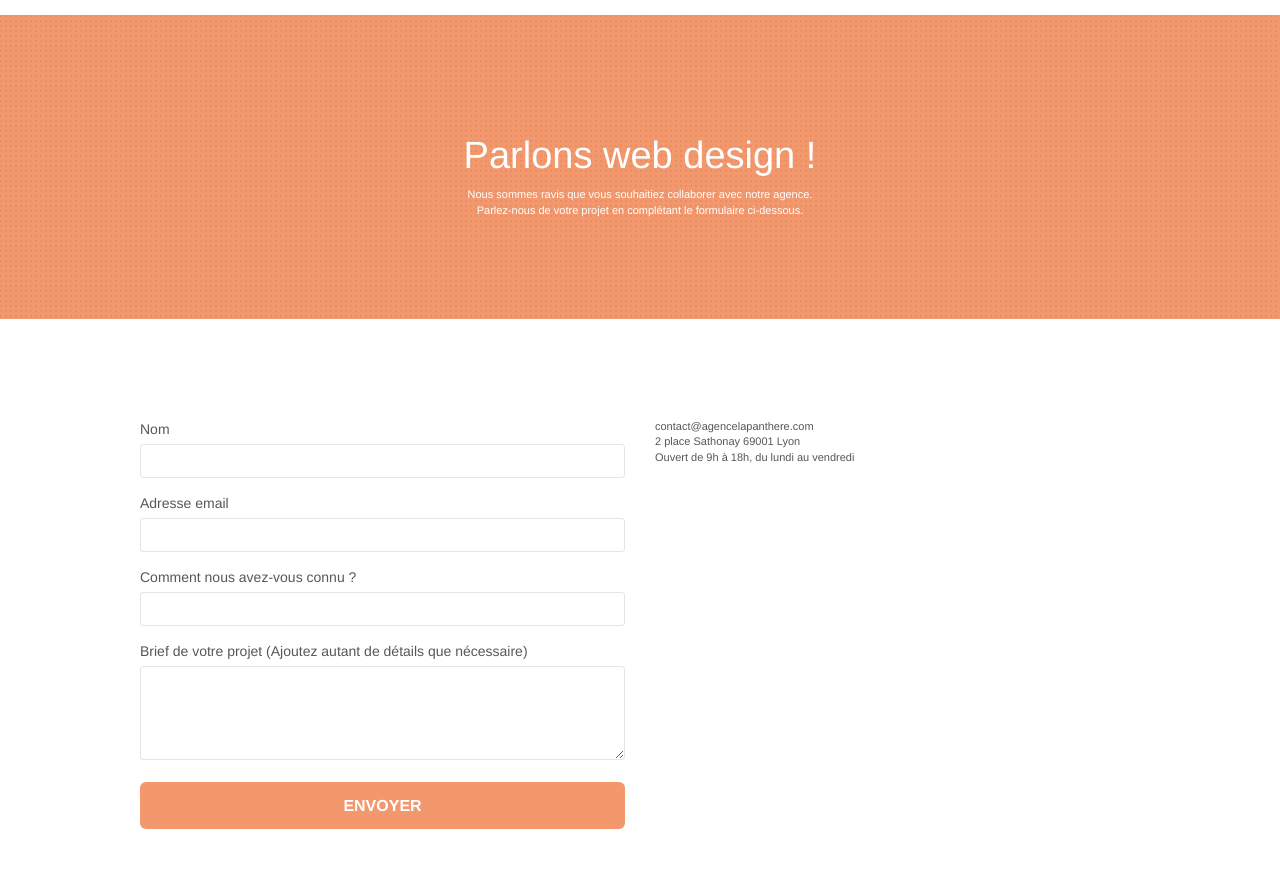
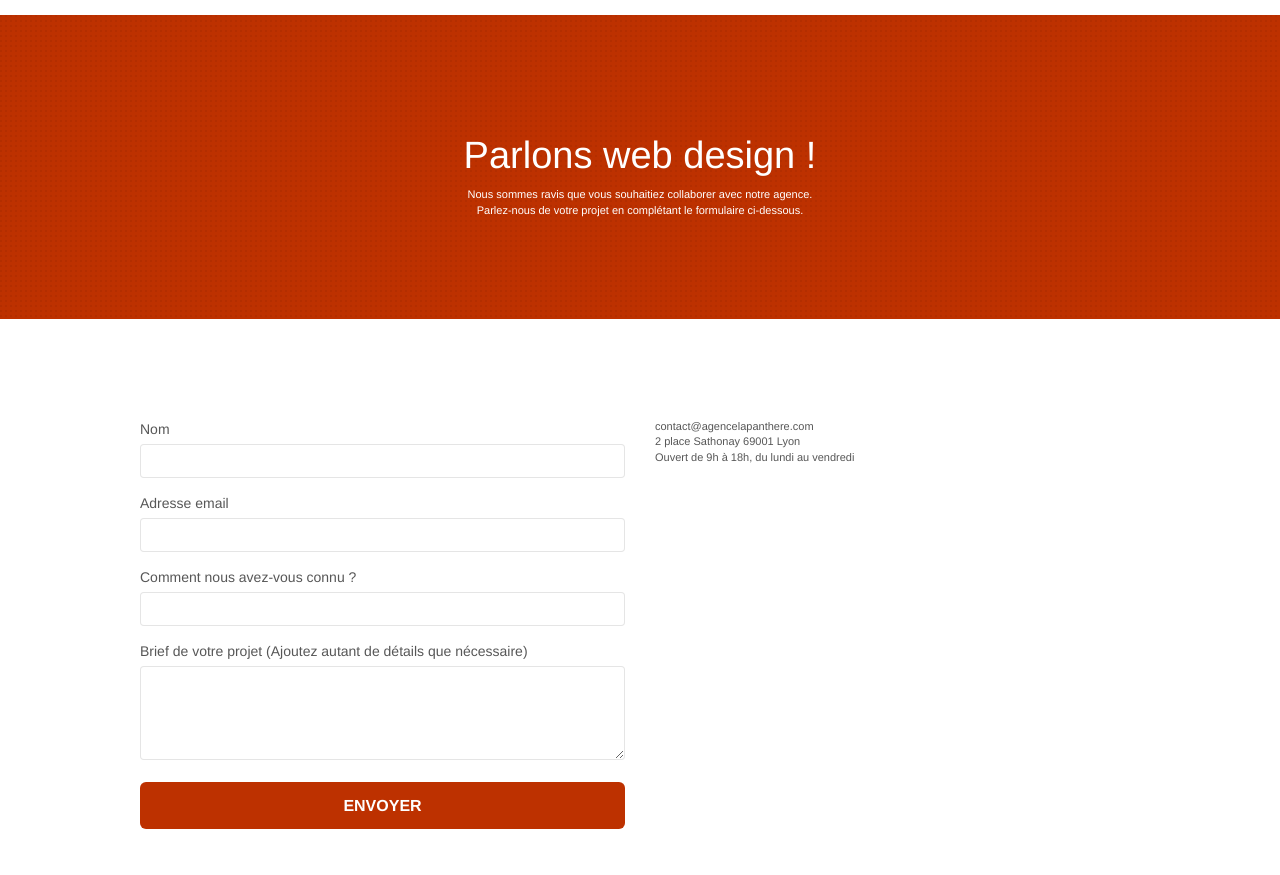
Before and after one commit to Mohoua93/Panth-ere, a plain HTML site: page Contact.html in a window 1280 px wide. Shown: the part 77-952 px from the top of the page. Drawn offline with nearby package versions, Linux system fonts and the light colour scheme; a script that the page names is missing.

Commit message:
Modification du contraste 3

```diff
--- a/style.css
+++ b/style.css
@@ -760,7 +760,7 @@ h4 {
 }
 
 .bgc-atomic-tangerine {
-    background-color: #f3976c;
+    background-color: #BD3100;
 }
 
 .tc-white {
@@ -768,7 +768,7 @@ h4 {
 }
 
 .btn-atomic-tangerine {
-    background: #f3976c;
+    background: #BD3100;
     color: #FFFFFF!important;
 }
 
@@ -786,7 +786,7 @@ h4 {
 }
 
 .ltc-atomic-tangerine {
-    color: #f3976c!important;
+    color: #BD3100!important;
 }
 
 .ltc-atomic-tangerine:hover {
```
